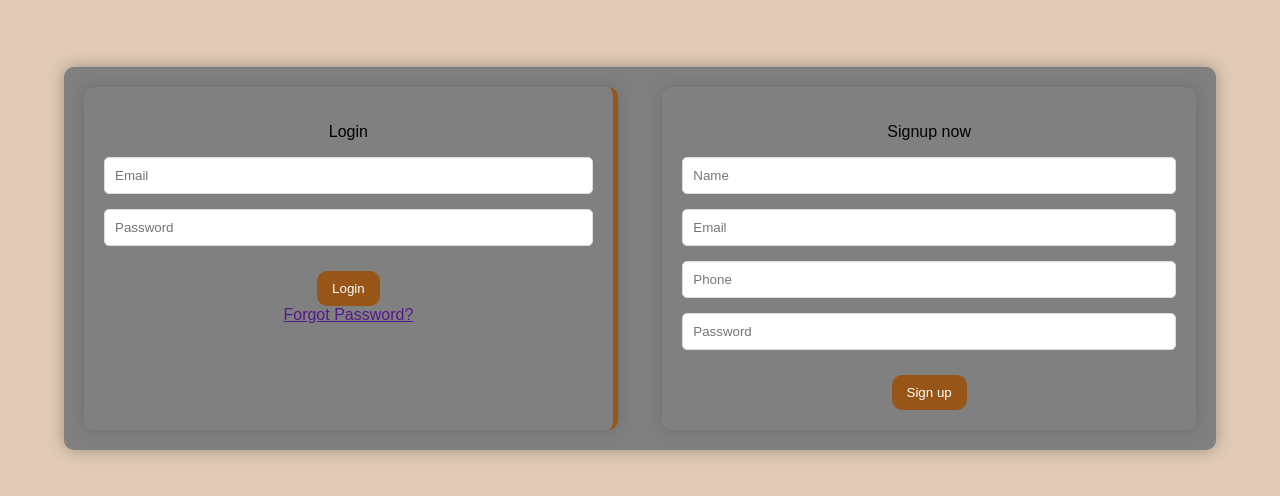
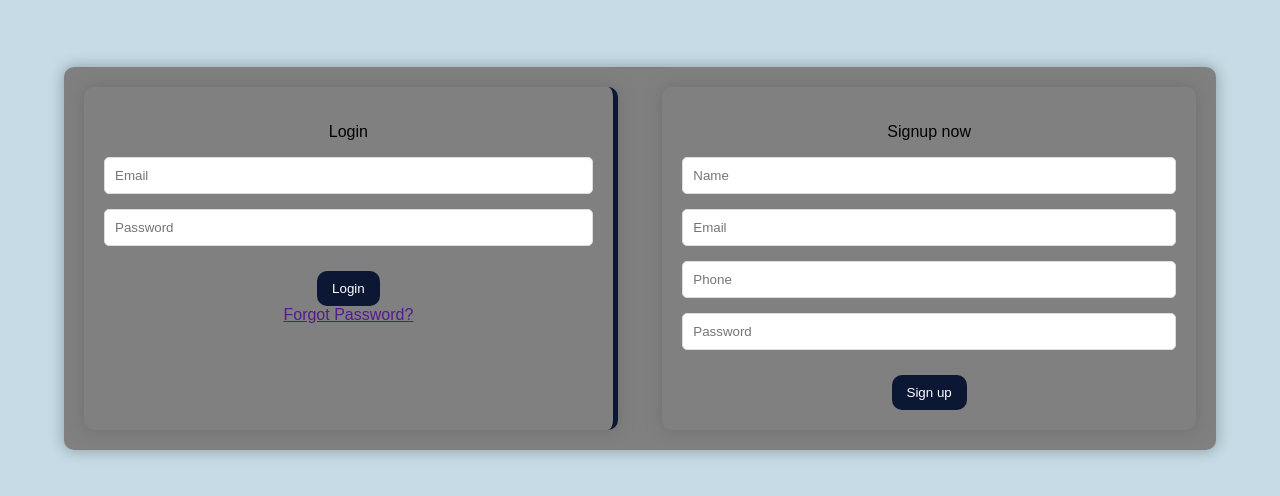
Before and after one commit to harshitsharma88/Group_Chat_Application, a website: page public/views/loginpage.html in a window 1280 px wide. Shown: the part 142-638 px from the top of the page. Drawn offline with nearby package versions, Linux system fonts and the light colour scheme.

Commit message:
Update loginpage.css

```diff
--- a/public/css/loginpage.css
+++ b/public/css/loginpage.css
@@ -1,7 +1,7 @@
 /* General Styles */
 body {
     font-family: Arial, sans-serif;
-    background-color: rgba(154, 80, 11, 0.3); /* Lighter body color */
+    background-color: rgba(28, 113, 150, 0.247); /* Lighter body color */
     margin: 0;
     padding: 0;
     display: flex;
@@ -49,7 +49,7 @@ body {
     }
 
     .login-container {
-      border-right: 5px solid rgba(154, 80, 11, 0.895); /* Thick line same as body color */
+      border-right: 5px solid rgba(4, 17, 46, 0.934); /* Thick line same as body color */
     }
   }
 
@@ -83,7 +83,7 @@ body {
 
   button {
     padding: 10px 15px;
-    background-color: rgba(154, 80, 11, 0.895);
+    background-color: rgba(4, 17, 46, 0.934);
     color: #fff;
     border: none;
     border-radius: 10px; /* Increased border radius */
@@ -93,6 +93,6 @@ body {
   }
 
   button:hover {
-    background-color: rgba(104, 30, 0, 0.895);
+    background-color: rgba(16, 28, 54, 0.774);
     box-shadow: 0 0 15px rgba(211, 211, 211, 0.8); /* Increased shadow visibility */
   }
```
